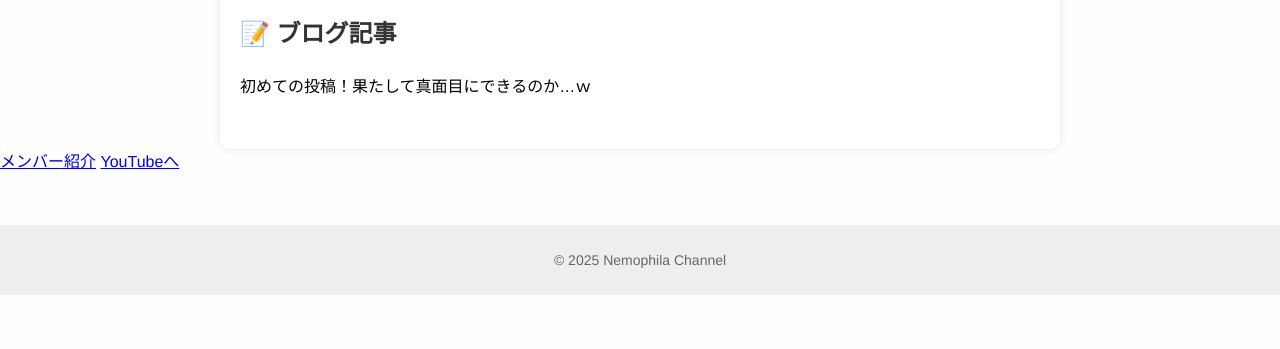
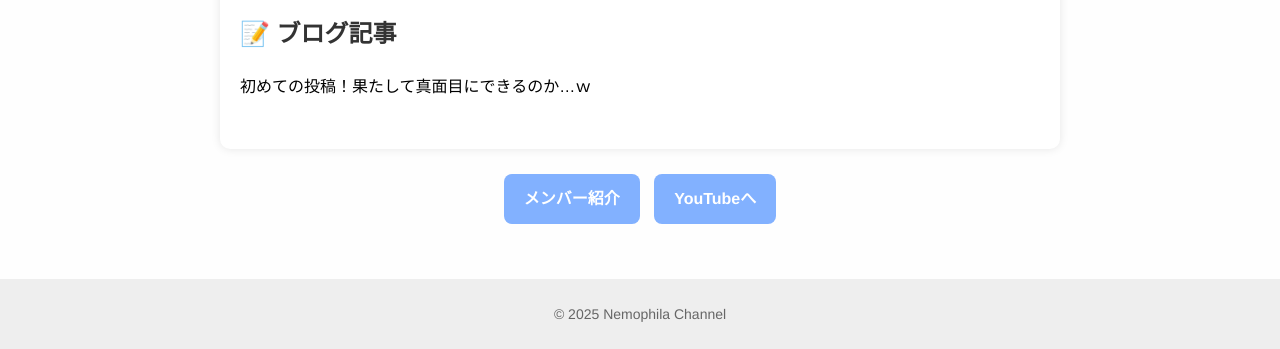
Before and after one commit to s0rqm1/Nemophila-blog, a plain HTML site: page index.html in a window 1280 px wide. Shown: the part 661-1010 px from the top of the page. Before the commit the page ends 956 px from the top, so only its background shows below. Drawn offline with Linux system fonts and the light colour scheme.

Commit message:
Add files via upload

```diff
--- a/style.css
+++ b/style.css
@@ -66,3 +66,24 @@ footer {
   font-size: 14px;
   color: #666;
 }
+
+nav {
+  text-align: center;
+  margin: 20px;
+}
+
+.button {
+  display: inline-block;
+  background-color: #82b1ff;
+  color: white;
+  padding: 12px 20px;
+  border-radius: 8px;
+  text-decoration: none;
+  font-weight: bold;
+  margin: 5px;
+  transition: 0.3s;
+}
+
+.button:hover {
+  background-color: #5f9dfd;
+}
```
